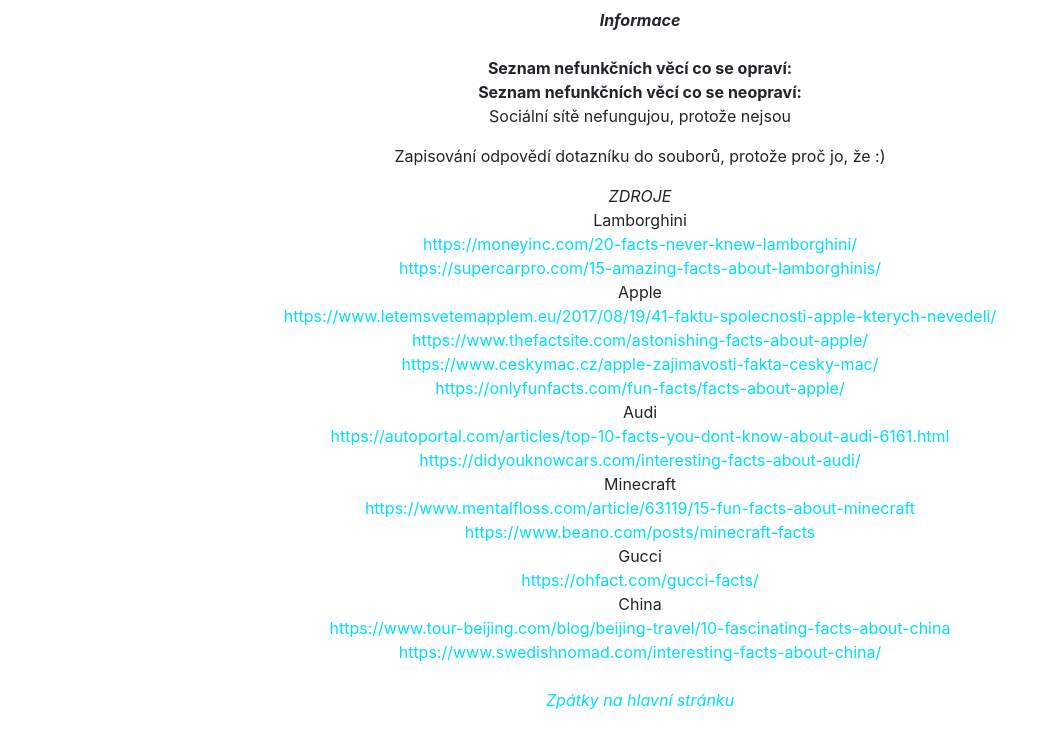
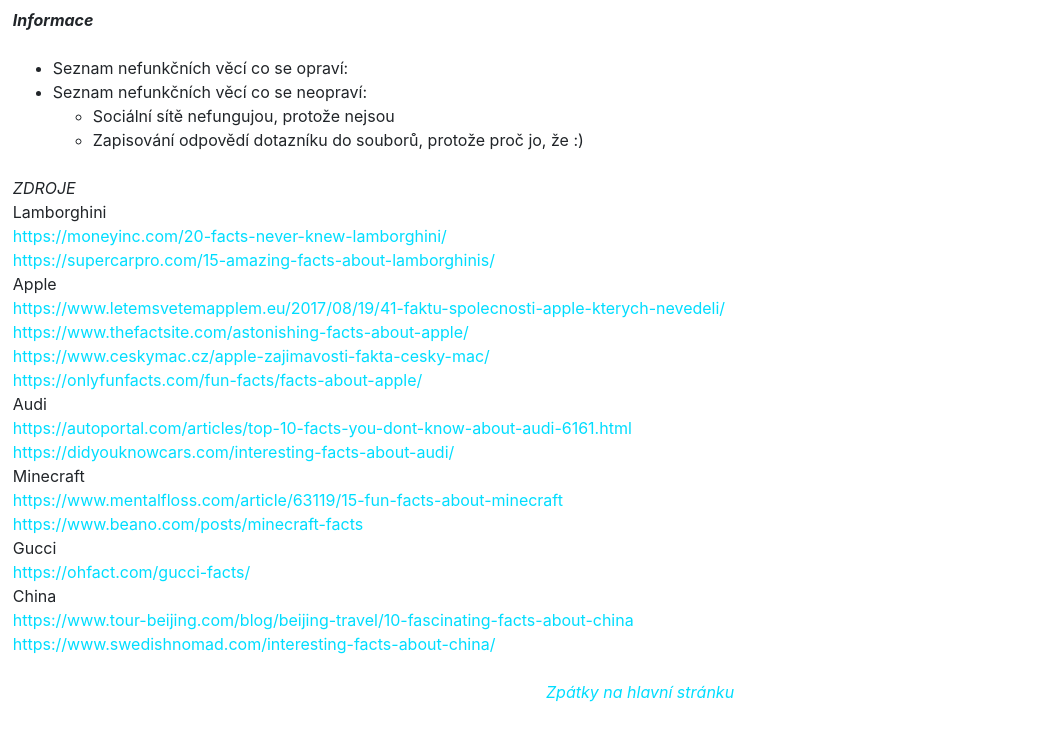
Before and after one commit to Jur9x/rocnikovy_projekt, a plain HTML site: page pages/info.html in a window 1280 px wide. Shown: the whole page, without its empty margins (0-1046 px from the left). Drawn offline with nearby package versions, Linux system fonts and the light colour scheme.

Commit message:
3.0.2 Malinké úpravy, validace

```diff
--- a/pages/info.html
+++ b/pages/info.html
@@ -13,15 +13,18 @@
     <link rel="stylesheet" href="https://stackpath.bootstrapcdn.com/bootstrap/4.3.1/css/bootstrap.min.css" integrity="sha384-ggOyR0iXCbMQv3Xipma34MD+dH/1fQ784/j6cY/iJTQUOhcWr7x9JvoRxT2MZw1T" crossorigin="anonymous">
 </head>
   <body>
-      <div class="text-center mt-2">
+      <div class="mleft1 mt-2">
 <div><strong><em>Informace</em></strong></div>
 <br>
-<div><strong>Seznam nefunkčních věcí co se opraví:</strong>
-</div>
-<div><strong>Seznam nefunkčních věcí co se neopraví:</strong>
-    <p>Sociální sítě nefungujou, protože nejsou</p>
-    <p>Zapisování odpovědí dotazníku do souborů, protože proč jo, že :)</p>
-</div>
+<ul>
+  <li>Seznam nefunkčních věcí co se opraví:
+  </li>
+  <li>Seznam nefunkčních věcí co se neopraví:<ul>
+    <li>Sociální sítě nefungujou, protože nejsou</li>
+    <li>Zapisování odpovědí dotazníku do souborů, protože proč jo, že :)</li>
+  </ul></li>
+</ul>
+<br>
 <em>ZDROJE</em>
 <div class="odkazy">
   <ul>
```
Also changed, not shown: index.html (+0 -6 lines), pages/dotaznik.html (+1 -1 lines).
